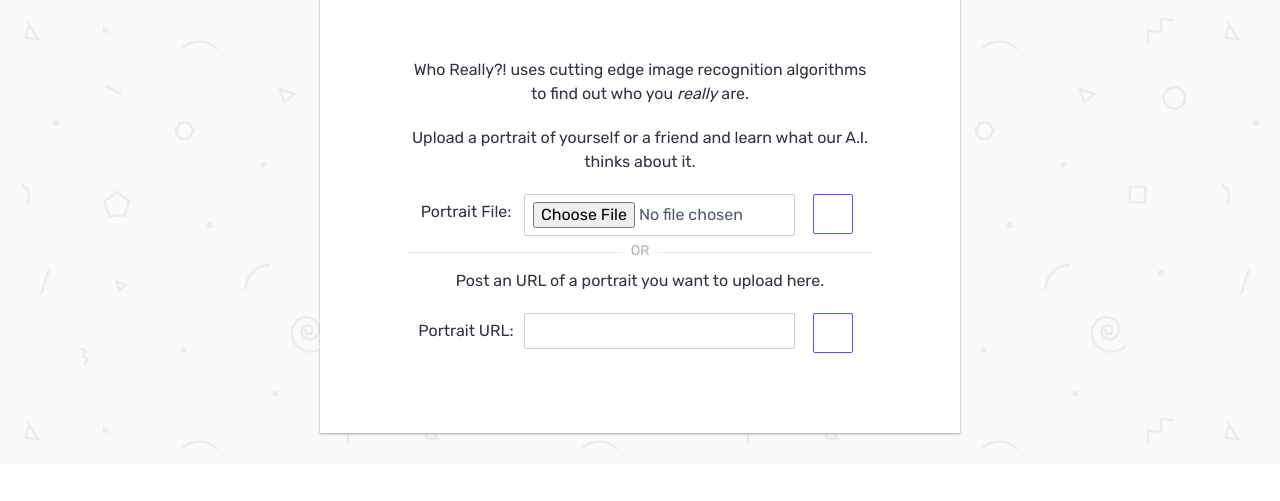
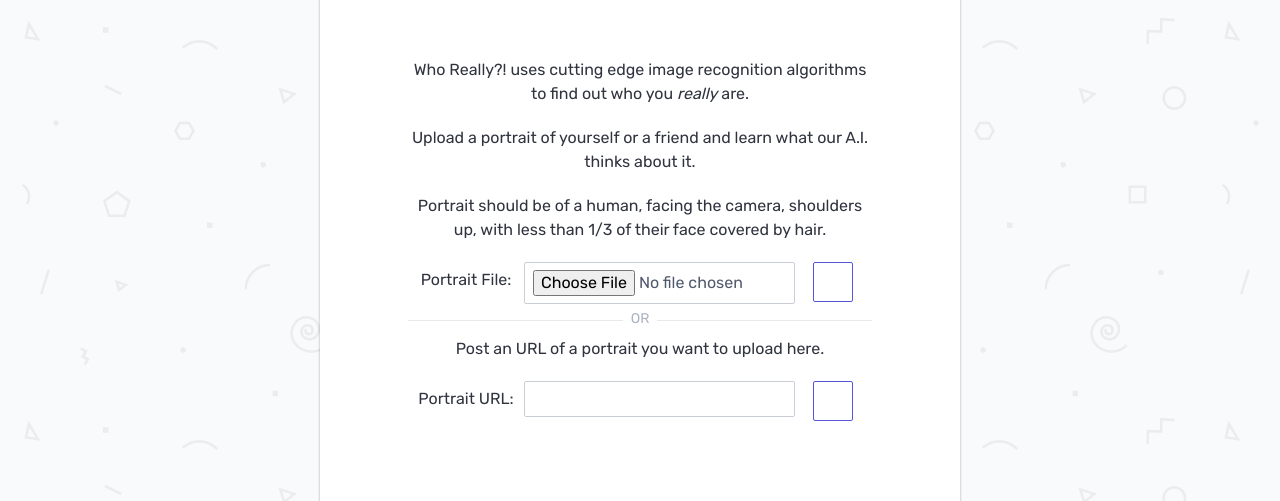
Before and after one commit to jonasmerlin/who-really-website, a website built with webpack: page dist/index.html in a window 1280 px wide. Shown: the part 335-836 px from the top of the page. Before the commit the page ends 800 px from the top, so only its background shows below. Built offline with nearby package versions, Linux system fonts and the light colour scheme; some icons are missing; files whose address does not match are found by name.

Commit message:
Update index.html

```diff
--- a/dist/index.html
+++ b/dist/index.html
@@ -28,6 +28,7 @@
                       <p id="p1">Who Really?! uses cutting edge image recognition algorithms to find out who you
                           <em>really</em> are.</p>
                       <p>Upload a portrait of yourself or a friend and learn what our A.I. thinks about it.</p>
+                      <p>Portrait should be of a human, facing the camera, shoulders up, with less than 1/3 of their face covered by hair.</p>
 
                       <form id="fileForm" class="columns col-gapless" action="https://who-really.herokuapp.com/classification/portrait/upload" method="post" enctype="multipart/form-data">
                           <div class="col-3">
```
